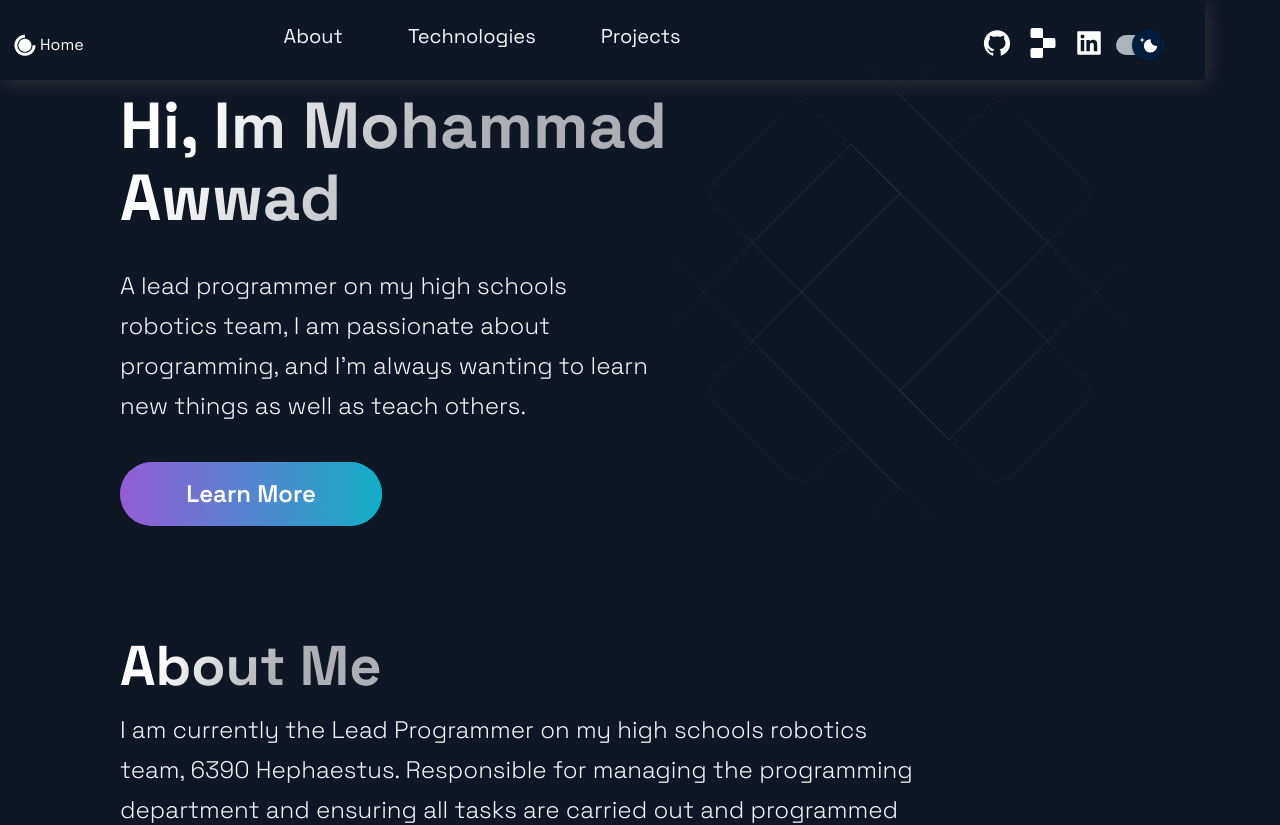
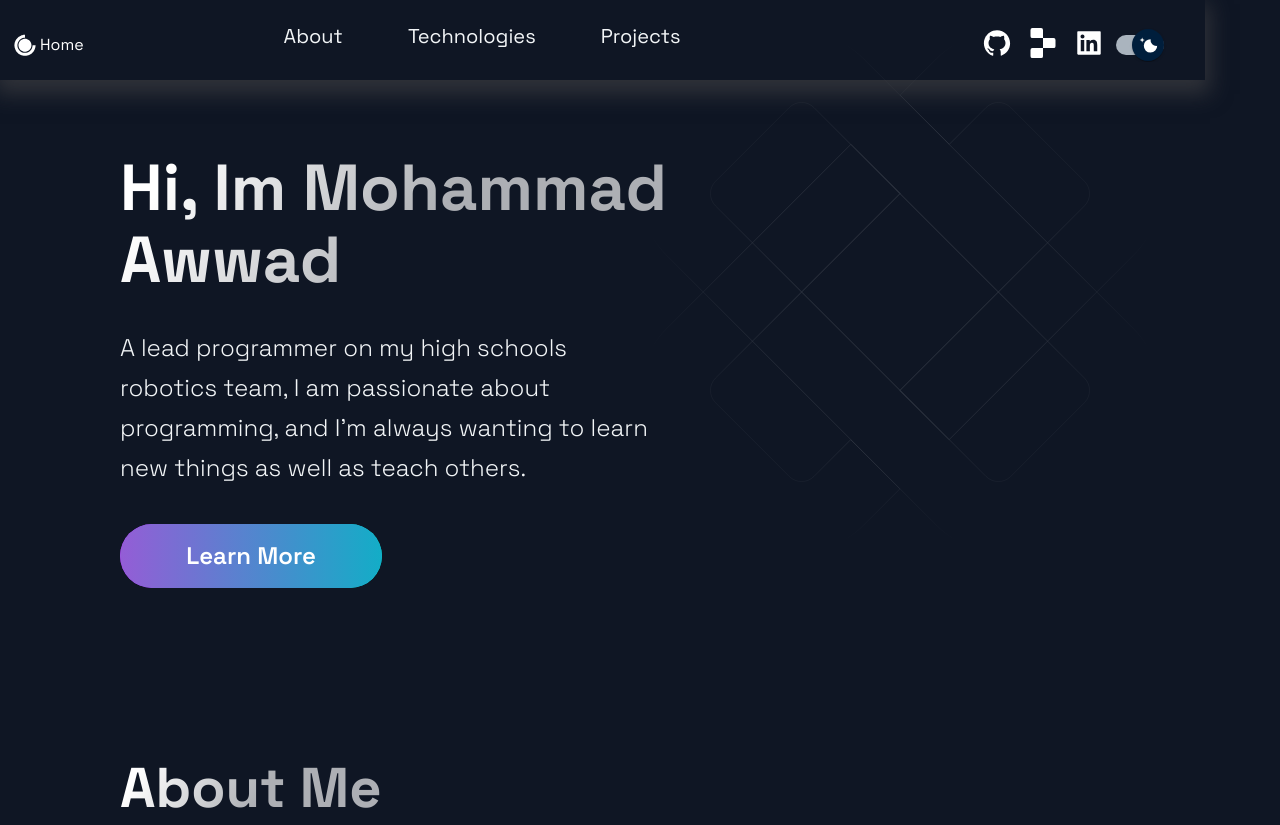
Before and after one commit to mohammadawwad/Personal-Website, a Next.js app: page / in a window 1280 px wide. Shown: the top 825 px of the page. Built offline with nearby package versions, Linux system fonts and the light colour scheme.

Commit message:
fixing auto scroll

```diff
--- a/src/components/Header/Header.js
+++ b/src/components/Header/Header.js
@@ -8,7 +8,7 @@ import CustomizedSwitch from './Switch';
 import { Container, Div1, Div2, Div3, NavLink, SocialIcons } from './HeaderStyles';
 
 const Header = () =>  (
-  <Container>
+  <Container style={{backgroundColor: "var(navBar)"}}>
     <Div1>
       <Link href="/">
         <a style={{ display: 'flex', alignItems: 'center', color:"white" }}>
--- a/src/components/Header/HeaderStyles.js
+++ b/src/components/Header/HeaderStyles.js
@@ -9,9 +9,9 @@ export const Container = styled.div`
   padding: 1rem;
   padding-top: 2rem;
   position: fixed;
-  background-color: "#00000";
+/*   background-color: #0f1624;  */
   z-index: 100;
-  box-shadow: 3px 3px 20px rgba(80, 78, 78, 0.5);
+  box-shadow: rgb(80 78 78 / 50%) 0px 9px 20px 5px;
 
   @media ${(props) => props.theme.breakpoints.sm} {
     display: grid;
--- a/src/components/Hero/Hero.js
+++ b/src/components/Hero/Hero.js
@@ -10,7 +10,7 @@ const Hero = (props) => (
   <>
     <Section row nopadding>
       <LeftSection>
-        <SectionTitle main center>
+        <SectionTitle main center style={{paddingTop: '120px'}}>
           Hi, Im Mohammad<br />
           Awwad
         </SectionTitle>
--- a/src/components/Projects/Projects.js
+++ b/src/components/Projects/Projects.js
@@ -7,7 +7,7 @@ import { projects } from '../../constants/constants';
 
 const Projects = (/*{color}*/) => (
 
-  <Section nopadding id="projects"  style={{marginTop: '50px'}}>
+  <Section nopadding id="projects"  style={{paddingTop: '60px'}}>
     <SectionTitle main>Recent Projects</SectionTitle>
     <GridContainer>
       {projects.map((p, i) => {
--- a/src/components/TimeLine/TimeLine.js
+++ b/src/components/TimeLine/TimeLine.js
@@ -44,7 +44,7 @@ const Timeline = () => {
 
   return (
     <Section id="about" >
-      <SectionTitle>About Me</SectionTitle>
+      <SectionTitle style={{paddingTop: '60px'}}>About Me</SectionTitle>
       <SectionText>
       I am currently the Lead Programmer on my high schools robotics team, 6390 Hephaestus. Responsible for managing the programming department and ensuring all tasks are carried out and programmed properly. I also have experience working as a Web Developer and designer at Stylish Tile.
 
--- a/src/constants/constants.js
+++ b/src/constants/constants.js
@@ -61,7 +61,7 @@ export const projects = [
 
   {
     title: 'Face And Mask Recognition',
-    description: "Using Machine Learning along side Python and OpenCV I was able to develop a face recognition system that would auto detect anyone it can recognise from the pictures uploaded to the program trainer. From there I further developed it during the pandemic to recognise whether ot not someone is wearing a mask which can be prove useful for enforcing specific rules and laws.",
+    description: "Using Machine Learning along side Python and OpenCV I was able to develop a face recognition system that would auto detect anyone it can recognise from the pictures uploaded to the program trainer. From there I further developed it during the pandemic to recognise whether or not someone is wearing a mask which can be prove useful for enforcing specific rules and laws.",
       image: '/images/FaceRec.png',
       tags: ['Python'],
     code: 'https://github.com/mohammadawwad/Python-Vision-Processing',
--- a/src/themes/dark.js
+++ b/src/themes/dark.js
@@ -27,7 +27,7 @@ export default {
     linkTitle: "rgba(255, 255, 255, 0.4)",
     cardInfo: "#e4e6e7",
     cardColor: "#0F1624",
-
+    navBar: "#0F1624",
 
   },
 
--- a/src/themes/light.js
+++ b/src/themes/light.js
@@ -22,6 +22,7 @@ export default {
     cardInfo: "rgba(222, 13, 13, 0.5)",
     linearHeader: "222, 13, 13",
     cardColor: "rgb(250, 250, 250) !important",
+    navBar: "#fffff",
   },
   // Breakpoints for responsive design
   breakpoints: {
```
Also changed, not shown: 2 other files (tests, documents, lock files or other folders).
